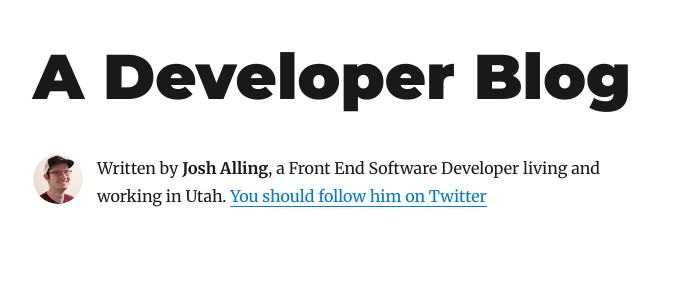
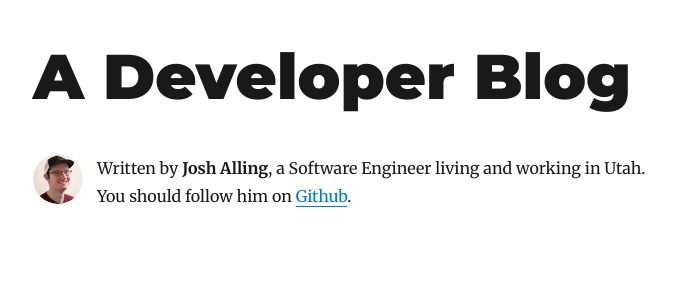
Before and after one commit to joshalling/joshalling, a Gatsby site: page / in a window 1280 px wide. Shown: the top 286 px of the page, without its empty margins (292-986 px from the left). Built offline with nearby package versions, Linux system fonts and the light colour scheme; Gatsby itself is replaced by a stand-in of ours; some packages are replaced by stand-ins of ours.

Commit message:
update bio

```diff
--- a/gatsby-config.js
+++ b/gatsby-config.js
@@ -5,7 +5,7 @@
     description: `A developer blog`,
     siteUrl: `http://joshalling.com/`,
     social: {
-      twitter: `joshalling`,
+      github: `joshalling`,
     },
   },
   plugins: [
--- a/src/components/Bio.js
+++ b/src/components/Bio.js
@@ -31,11 +31,9 @@
               }}
             />
             <p>
-              Written by <strong>{author}</strong>, a Front End Software Developer living and working in Utah.
-              {` `}
-              <a href={`https://twitter.com/${social.twitter}`}>
-                You should follow him on Twitter
-              </a>
+              Written by <strong>{author}</strong>, a Software Engineer living
+              and working in Utah. You should follow him on{' '}
+              <a href={`https://github.com/${social.github}`}>Github</a>.
             </p>
           </div>
         )
@@ -57,7 +55,7 @@
       siteMetadata {
         author
         social {
-          twitter
+          github
         }
       }
     }
```
